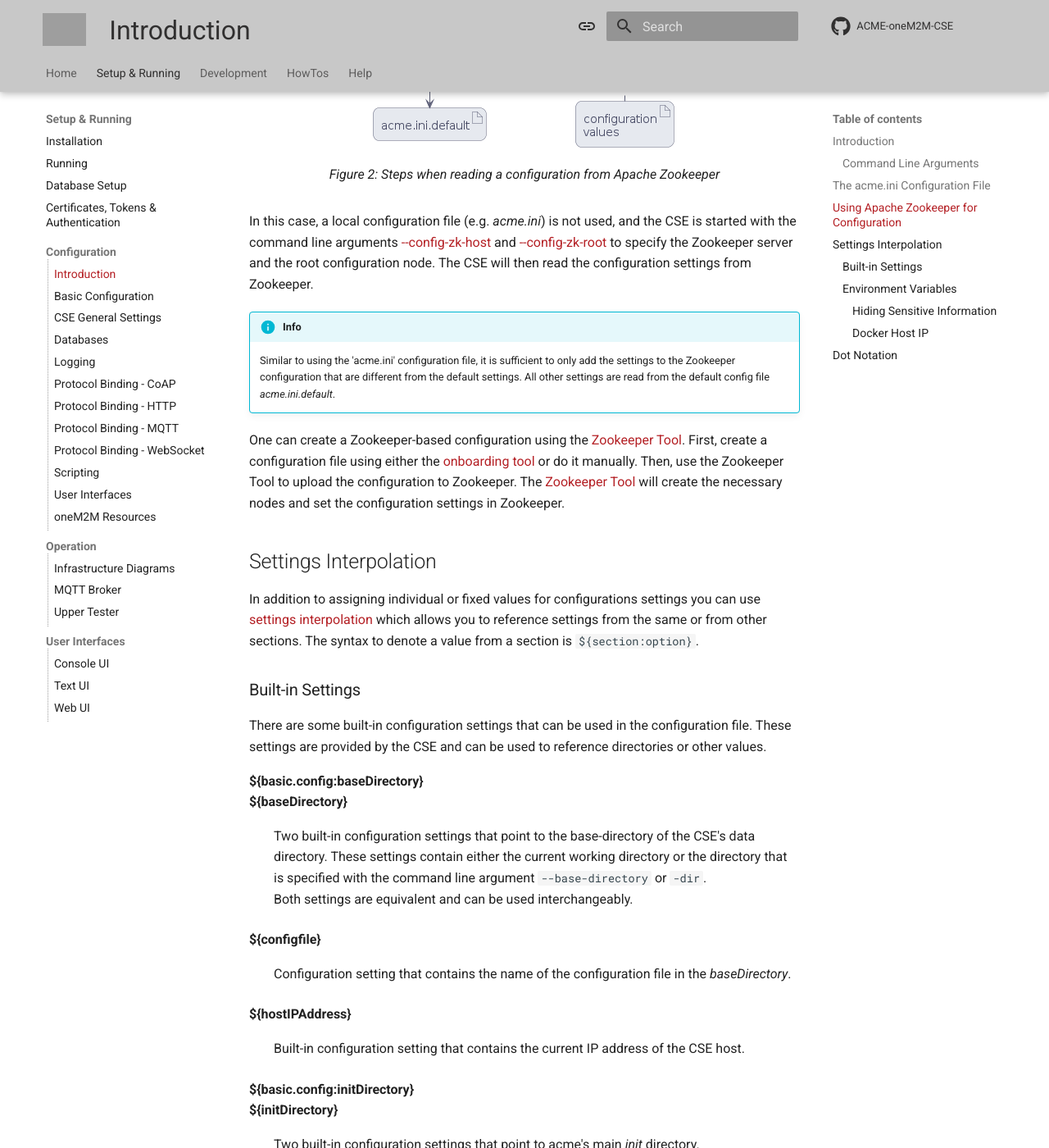
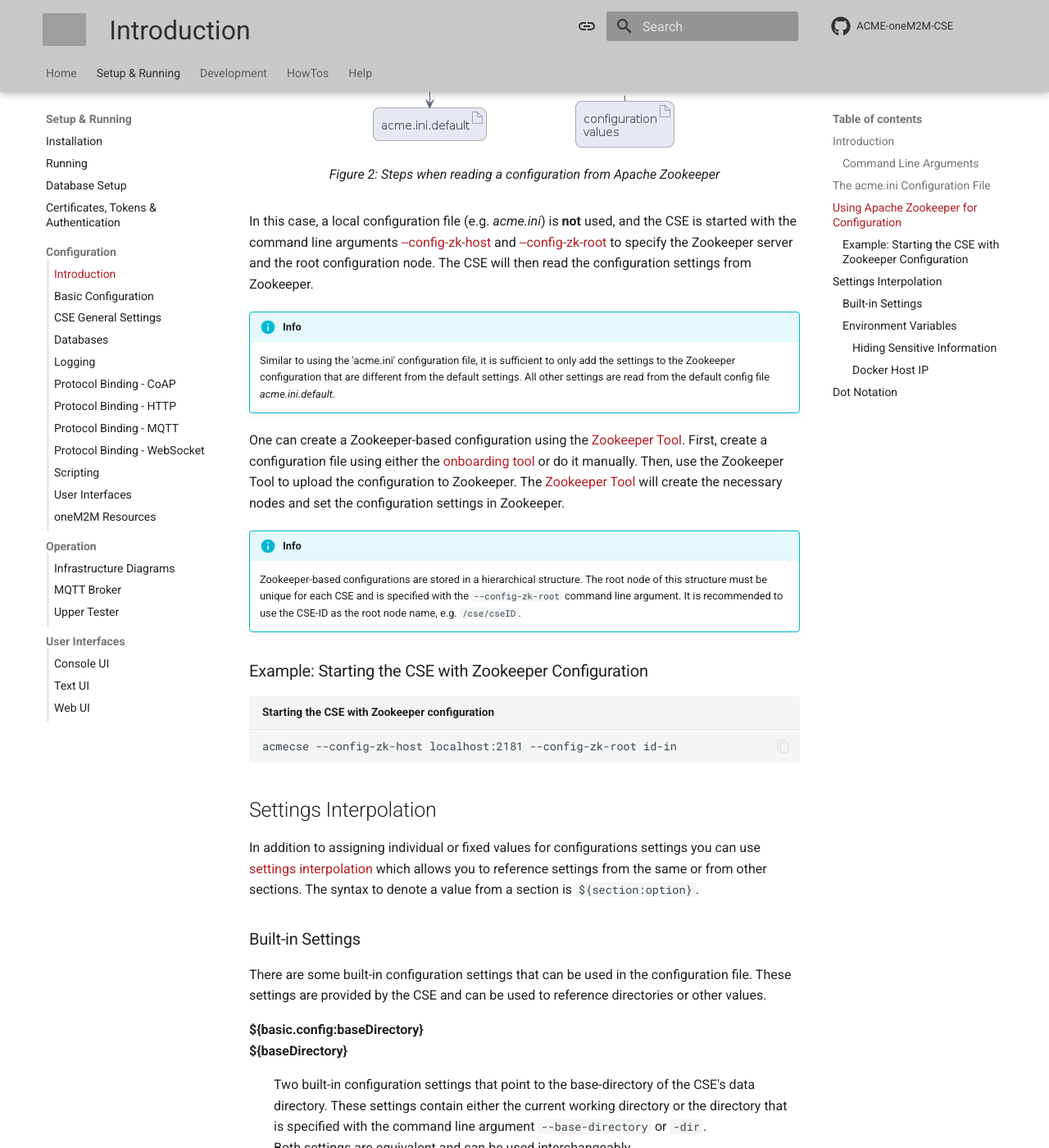
Before and after one commit to ankraft/ACME-oneM2M-CSE-mkdocs, an MkDocs documentation site: the page built from docs/setup/Configuration-introduction.md, in a window 1280 px wide and 1400 px high, scrolled down 1756 px. Shown: the whole window at 82% size. Built offline with MkDocs 1.6.1 and Material for MkDocs 9.7.7, drawn with Linux system fonts in a browser that asks for light colours; comment, search, counter and statistics services are not loaded; grey boxes are pictures that could not be loaded.

Commit message:
Clarifications for Zookeeper config

````diff
--- a/docs/setup/Configuration-introduction.md
+++ b/docs/setup/Configuration-introduction.md
@@ -46,12 +46,21 @@
 </figure>
 
 
-In this case, a local configuration file (e.g. *acme.ini*) is not used, and the CSE is started with the command line arguments [--config-zk-host](Running.md#command-line-arguments) and [--config-zk-root](Running.md#command-line-arguments) to specify the Zookeeper server and the root configuration node. The CSE will then read the configuration settings from Zookeeper.
+In this case, a local configuration file (e.g. *acme.ini*) is **not** used, and the CSE is started with the command line arguments [--config-zk-host](Running.md#command-line-arguments) and [--config-zk-root](Running.md#command-line-arguments) to specify the Zookeeper server and the root configuration node. The CSE will then read the configuration settings from Zookeeper.
 
 !!! info
 	Similar to using the 'acme.ini' configuration file, it is sufficient to only add the settings to the Zookeeper configuration that are different from the default settings. All other settings are read from the default config file *acme.ini.default*.
 
 One can create a Zookeeper-based configuration using the [Zookeeper Tool](../development/tools/ZookeeperTool.md). First, create a configuration file using either the [onboarding tool](../development/tools/OnboardingTool.md) or do it manually. Then, use the Zookeeper Tool to upload the configuration to Zookeeper. The [Zookeeper Tool](../development/tools/ZookeeperTool.md) will create the necessary nodes and set the configuration settings in Zookeeper.
+
+!!! info
+	Zookeeper-based configurations are stored in a hierarchical structure. The root node of this structure must be unique for each CSE and is specified with the `--config-zk-root` command line argument. It is recommended to use the CSE-ID as the root node name, e.g. `/cse/cseID`.
+
+### Example: Starting the CSE with Zookeeper Configuration
+
+```bash title="Starting the CSE with Zookeeper configuration"
+acmecse --config-zk-host localhost:2181 --config-zk-root id-in
+```
 
 
 ## Settings Interpolation
````
Also changed, not shown: docs/index.md (+1 -0 lines).
